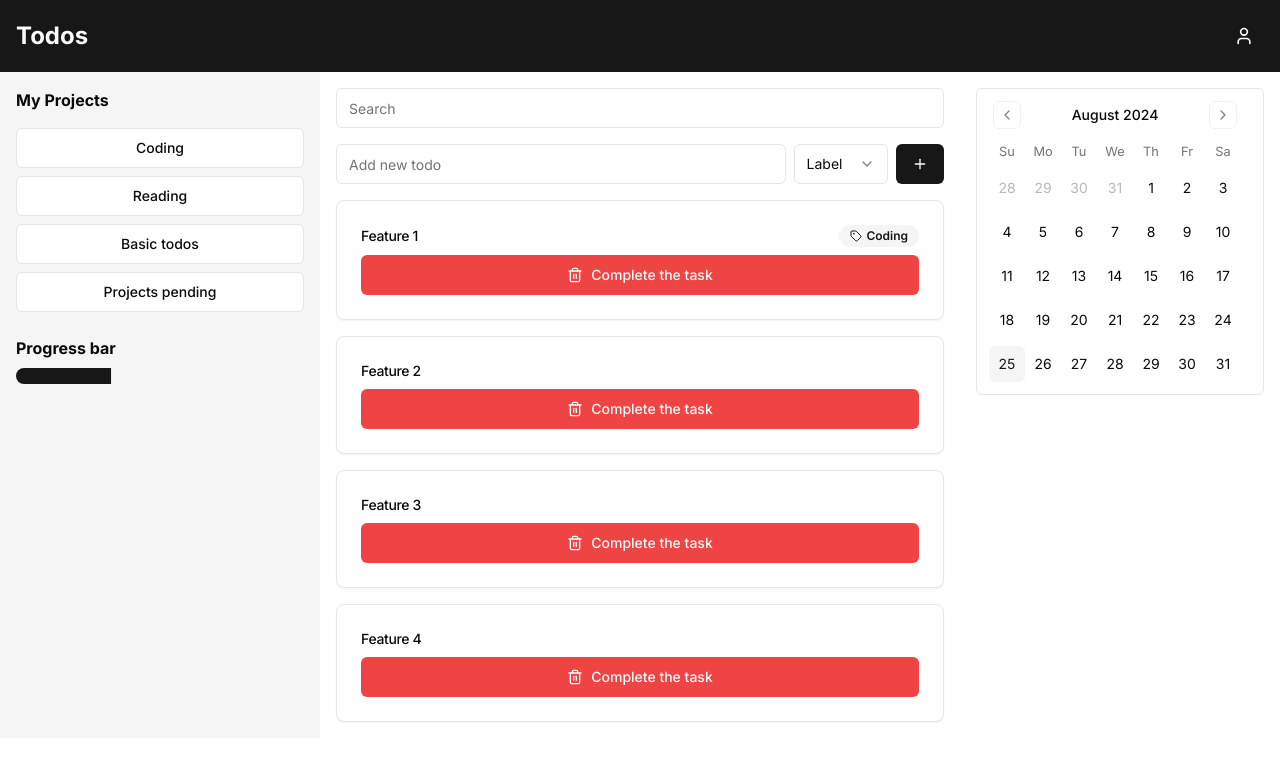
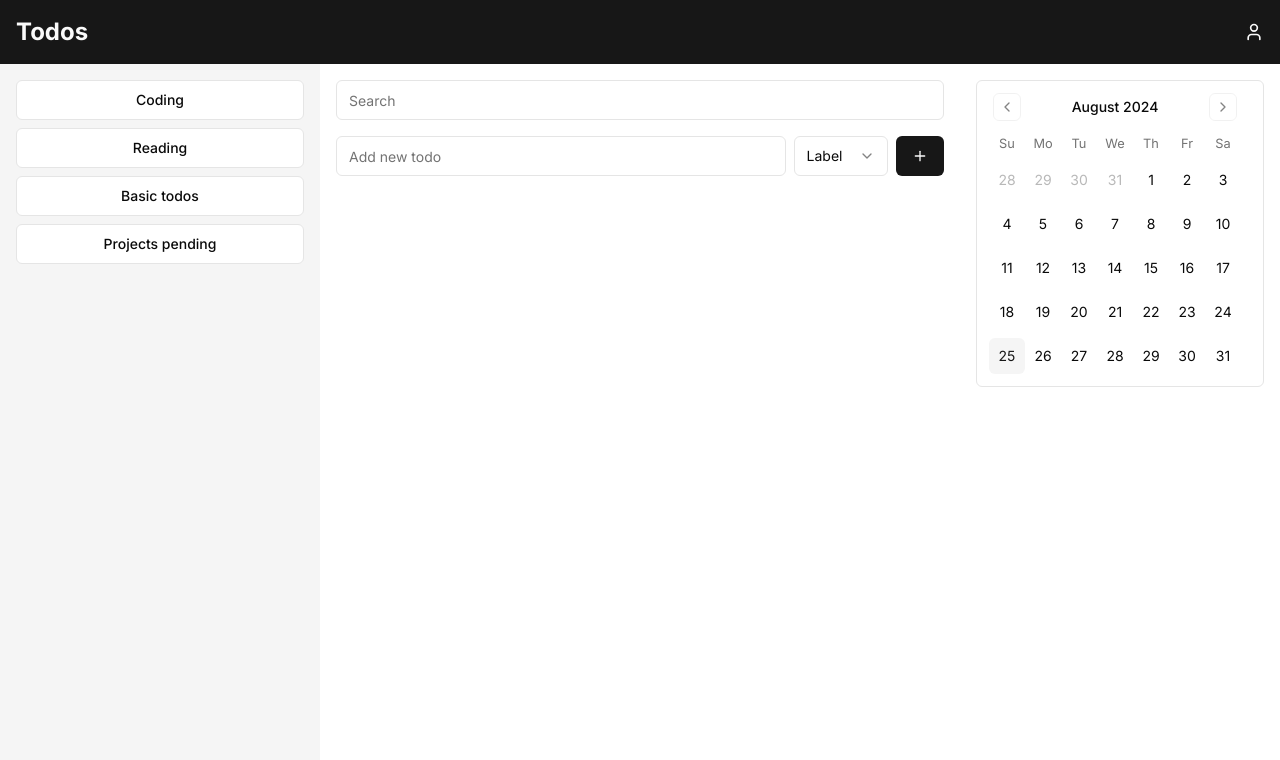
Before and after one commit to notcodesid/E-commerce, a Next.js app: page / in a window 1280 px wide. Shown: the top 760 px of the page. Built offline with nearby package versions, Linux system fonts and the light colour scheme.

Commit message:
search function

```diff
--- a/app/page.tsx
+++ b/app/page.tsx
@@ -1,17 +1,20 @@
  "use client"
-import React, { useState } from 'react';
-import { Navbar } from "@/components/navbar"
-import { Sidebar } from '@/components/sidebar';
+import { Navbar } from "@/components/Navbar"
+import { Sidebar } from '@/components/Sidebar';
 import { CalendarSection } from '@/components/CalendarSection';
 import  {MainContent} from '@/components/MainContent';
 
 export default function App() {
 
   return (
-    <div className="min-h-screen bg-background text-foreground">
+    <div className="min-h-screen w-full text-foreground">
       <Navbar />
       <div className="flex">
-        <Sidebar />
+        <Sidebar isOpen={false} onClose={function (): void {
+          throw new Error('Function not implemented.');
+        } } onLabelClick={function (label: string): void {
+          throw new Error("Function not implemented.");
+        } } />
         <MainContent/>
         <CalendarSection />
       </div>
--- a/components/MainContent.tsx
+++ b/components/MainContent.tsx
@@ -3,9 +3,7 @@ import { Input } from "@/components/ui/input";
 import { Card, CardContent, CardHeader, CardTitle } from "@/components/ui/card";
 import { Badge } from "@/components/ui/badge";
 import { Button } from "@/components/ui/button";
-import { Select, SelectContent, SelectItem, SelectTrigger, SelectValue } from "@/components/ui/select";
 import { Tag, Trash2 } from "lucide-react";
-import { toast } from "@/components/ui/use-toast";
 import { AddTodo } from "./AddTodo";
 
 interface Todo {
@@ -15,45 +13,43 @@ interface Todo {
 }
 
 export function MainContent() {
-  const [todos, setTodos] = useState<Todo[]>([
-    { id: 1, title: "Feature 1", label: "Coding" },
-    { id: 2, title: "Feature 2", label: "" },
-    { id: 3, title: "Feature 3", label: "" },
-    { id: 4, title: "Feature 4", label: "" },
-  ]);
+  const [todos, setTodos] = useState<Todo[]>([]);
+  const [searchQuery, setSearchQuery] = useState('');
 
   const addTodo = (newTodo: Omit<Todo, 'id'>) => {
     const todo = { id: todos.length + 1, ...newTodo };
     setTodos([...todos, todo]);
-    toast({
-      title: "Todo added",
-      description: `"${newTodo.title}" has been added to your list.`,
-    });
-  };
-
-  const updateTodoLabel = (id: number, newLabel: string) => {
-    setTodos(todos.map(todo =>
-      todo.id === id ? { ...todo, label: newLabel } : todo
-    ));
   };
 
   const deleteTodo = (id: number) => {
-    const todoToDelete = todos.find(todo => todo.id === id);
     setTodos(todos.filter(todo => todo.id !== id));
-    if (todoToDelete) {
-      toast({
-        title: "Task completed",
-        description: `"${todoToDelete.title}" has been removed from your list.`,
-      });
-    }
   };
+
+  const handleSearchChange = (e: React.ChangeEvent<HTMLInputElement>) => {
+    setSearchQuery(e.target.value);
+  };
+
+  const filteredTodos = searchQuery
+    ? todos.filter(todo => todo.title.toLowerCase().includes(searchQuery.toLowerCase()))
+    : todos;
 
   return (
     <div className="w-1/2 p-4">
-      <Input type="search" placeholder="Search" className="mb-4" />
+      {/* Search Input */}
+      <Input
+        type="search"
+        placeholder="Search"
+        className="mb-4"
+        value={searchQuery}
+        onChange={handleSearchChange}
+      />
+
+      {/* Add Todo Component */}
       <AddTodo onAdd={addTodo} />
+
+      {/* Display Filtered Todos */}
       <div className="mt-4 space-y-4">
-        {todos.map((todo) => (
+        {filteredTodos.map((todo) => (
           <Card key={todo.id}>
             <CardHeader className="flex flex-row items-center justify-between space-y-0 pb-2">
               <div className="flex items-center justify-between w-full">
--- a/components/navbar.tsx
+++ b/components/navbar.tsx
@@ -1,16 +1,14 @@
 import React from "react";
-import { Button } from "@/components/ui/button";
 import { User } from "lucide-react";
 
 export function Navbar() {
   return (
     <nav className="flex justify-between items-center p-4 bg-primary text-primary-foreground">
-      <h1 className="text-2xl font-bold">Todos</h1>
+      <div className="flex items-center">
+        <h1 className="text-2xl font-bold">Todos</h1>
+      </div>
       <div className="flex space-x-4">
-        <Button variant="ghost" size="icon">
-          <User className="h-5 w-5" />
-          <span className="sr-only">User profile</span>
-        </Button>
+        <User className="h-5 w-5" />
       </div>
     </nav>
   );
--- a/components/sidebar.tsx
+++ b/components/sidebar.tsx
@@ -1,16 +1,34 @@
 import React from "react";
 import { Button } from "@/components/ui/button";
-import { Progress } from "@/components/ui/progress";
+import { X } from "lucide-react";
 
-export function Sidebar() {
+interface SidebarProps {
+  isOpen: boolean;
+  onClose: () => void;
+  onLabelClick: (label: string) => void;
+}
+
+export function Sidebar({ isOpen, onClose, onLabelClick }: SidebarProps) {
+  const labels = ['Coding', 'Reading', 'Basic todos', 'Projects pending'];
+
   return (
-    <div className="w-1/4 p-4 bg-muted">
-      <h2 className="font-bold mb-4">My Projects</h2>
-      {['Coding', 'Reading', 'Basic todos', 'Projects pending'].map((option, index) => (
-        <Button key={index} variant="outline" className="w-full mb-2">{option}</Button>
+    <div className={`${isOpen ? 'block' : 'hidden'} md:block w-full md:w-1/4 p-4 bg-muted fixed md:static top-0 left-0 h-screen z-50 overflow-y-auto`}>
+      <div className="flex justify-between items-center mb-4 md:hidden">
+        <h2 className="font-bold">Labels</h2>
+        <Button variant="ghost" size="icon" onClick={onClose}>
+          <X className="h-5 w-5" />
+        </Button>
+      </div>
+      {labels.map((label, index) => (
+        <Button
+          key={index}
+          variant="outline"
+          className="w-full mb-2"
+          onClick={() => onLabelClick(label)}
+        >
+          {label}
+        </Button>
       ))}
-      <h3 className="font-bold mt-4 mb-2">Progress bar</h3>
-      <Progress value={33} className="w-full" />
     </div>
   );
 }
```
